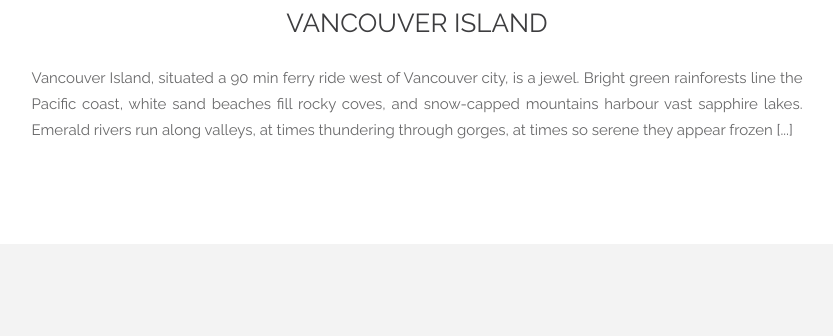
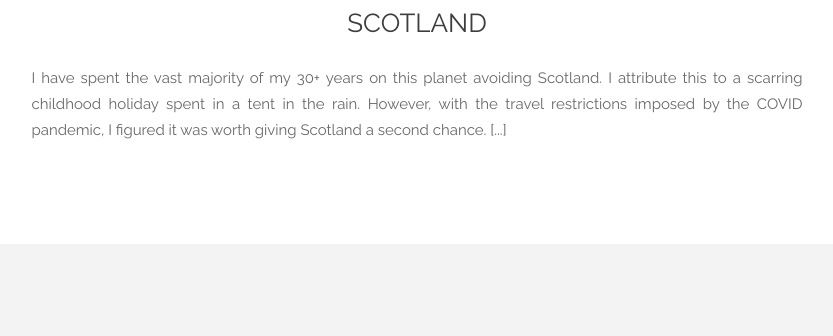
Before and after one commit to Monsk/website, a Flask app: page / in a window 1280 px wide. Shown: the part 594-930 px from the top of the page, without its empty margins (223-1056 px from the left). Run offline with Flask 2, Linux system fonts and the light colour scheme; some libraries are stand-ins or nearby versions.

Commit message:
add scotland to home page

```diff
--- a/app/templates/photography.html
+++ b/app/templates/photography.html
@@ -25,6 +25,31 @@
 
 
     <div class="post-fluid post-striped">
+
+      <div class="container-fluid post-default">
+        <div class="container">
+          <div class="row post-items">
+            <a href="{{ url_for('scotland') }}" class="post-item-banner">
+              <img
+                src="https://res.cloudinary.com/monsk/image/upload/c_scale,h_1600/v1602148111/Scotland/Kerrera%20Gylen%20castle.jpg"
+                alt="" />
+            </a>
+            <div class="col-md-10 col-md-offset-1">
+              <div class="post-item post-item-centered">
+                <div class="post-item-paragraph">
+                  <span class="date">September, 2020</span>
+                  <h2><a href="{{ url_for('scotland') }}">SCOTLAND</a></h2>
+                  <p>I have spent the vast majority of my 30+ years on this planet avoiding Scotland. I attribute this to a
+                    scarring childhood holiday spent in a tent in the rain. However, with the travel restrictions imposed by the COVID
+                    pandemic, I figured it was worth giving Scotland a second chance.
+                     <a  href="{{ url_for('scotland') }}" class="more">[...]</a></p>
+                </div>
+                <div class="post-item-info clearfix"></div>
+              </div>
+            </div>
+          </div>
+        </div>
+      </div>
 
       <div class="container-fluid post-default">
         <div class="container">
```
